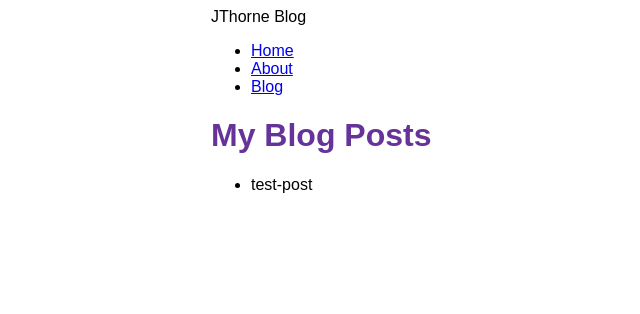
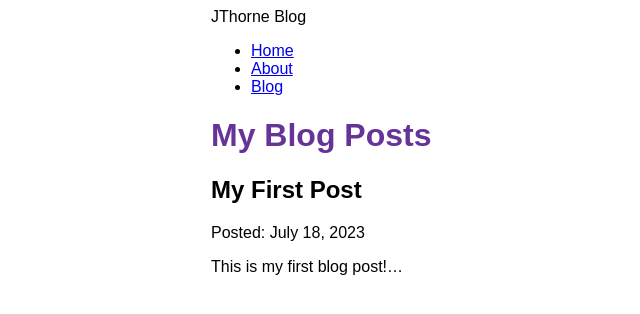
Before and after one commit to JThorneX/gatsby-blog, a Gatsby site: page /blog in a window 1280 px wide. Shown: the whole page, without its empty margins (179-819 px from the left). Built offline with nearby package versions, Linux system fonts and the light colour scheme; Gatsby itself is replaced by a stand-in of ours.

Commit message:
mdx implemented

```diff
--- a/blog/test-post.mdx
+++ b/blog/test-post.mdx
@@ -0,0 +1,13 @@
+---
+title: "My First Post"
+date: "2023-07-18"
+slug: "my-first-post"
+---
+
+This is my first blog post! Isn't it *great*?
+
+Some of my **favorite** things are:
+
+- Petting dogs
+- Singing
+- Eating potato-based foods
--- a/gatsby-config.js
+++ b/gatsby-config.js
@@ -9,6 +9,8 @@
   plugins: [
     "gatsby-plugin-image",
     "gatsby-plugin-sharp",
+    "gatsby-plugin-mdx",
+    "gatsby-remark-prismjs",
     {
       resolve: "gatsby-source-filesystem",
       options: {
--- a/package.json
+++ b/package.json
@@ -15,9 +15,12 @@
     "clean": "gatsby clean"
   },
   "dependencies": {
+    "@mdx-js/react": "^2.3.0",
     "gatsby": "^5.11.0",
     "gatsby-plugin-image": "^3.11.0",
+    "gatsby-plugin-mdx": "^5.11.0",
     "gatsby-plugin-sharp": "^5.11.0",
+    "gatsby-remark-prismjs": "^7.11.0",
     "gatsby-source-filesystem": "^5.11.0",
     "react": "^18.2.0",
     "react-dom": "^18.2.0"
--- a/src/pages/blog.js
+++ b/src/pages/blog.js
@@ -6,20 +6,27 @@
 const BlogPage = ({ data }) => {
   return (
     <Layout pageTitle="My Blog Posts">
-      <ul>
-        {data.allFile.nodes.map((node) => (
-          <li key={node.name}>{node.name}</li>
-        ))}
-      </ul>
+      {data.allMdx.nodes.map((node) => (
+        <article key={node.id}>
+          <h2>{node.frontmatter.title}</h2>
+          <p>Posted: {node.frontmatter.date}</p>
+          <p>{node.excerpt}</p>
+        </article>
+      ))}
     </Layout>
   );
 };
 
 export const query = graphql`
   query {
-    allFile {
+    allMdx(sort: { frontmatter: { date: DESC } }) {
       nodes {
-        name
+        frontmatter {
+          date(formatString: "MMMM D, YYYY")
+          title
+        }
+        id
+        excerpt(pruneLength: 30)
       }
     }
   }
```
Also changed, not shown: 1 other file.
